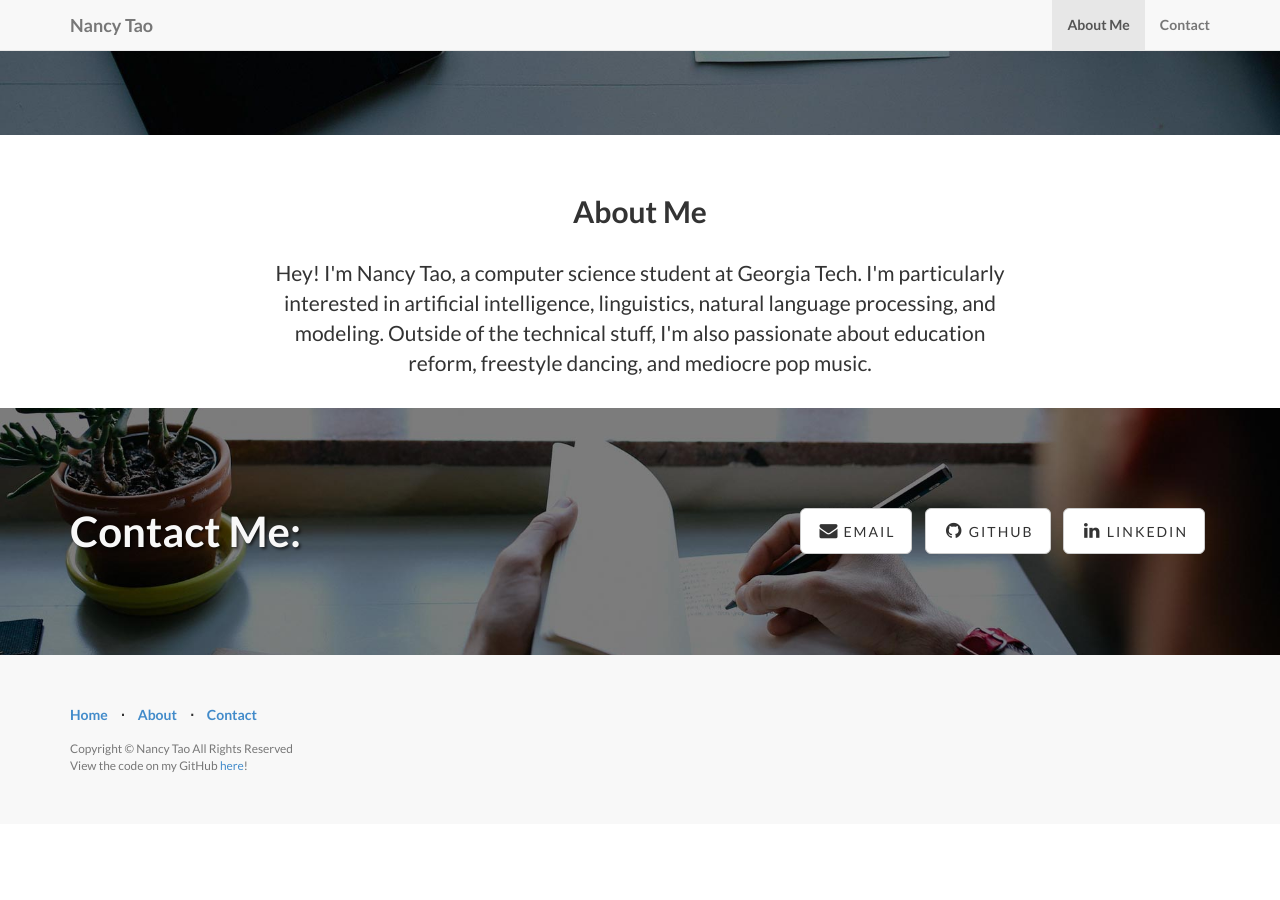
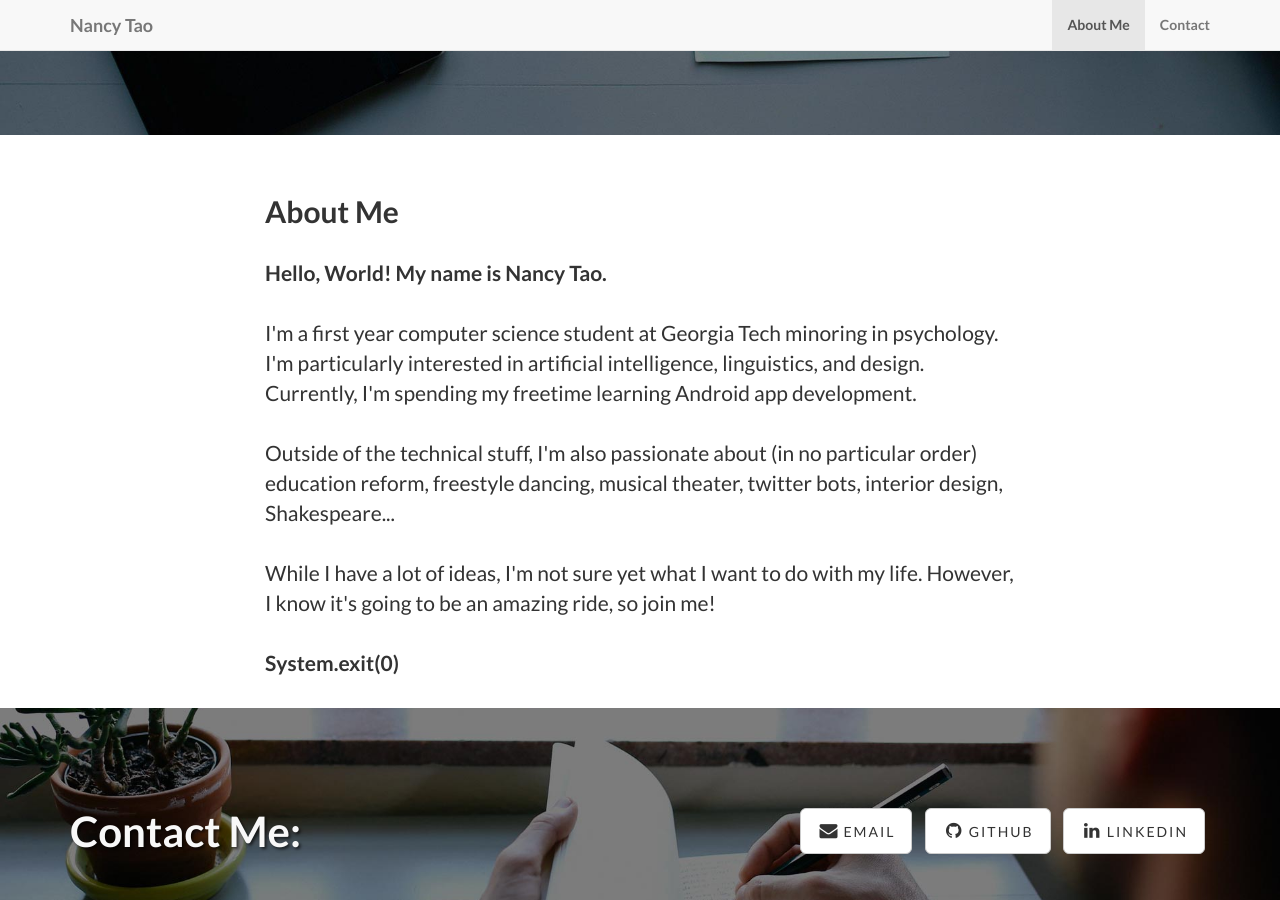
Before and after one commit to nancytao/nancytao.github.io, a Jekyll site: the page built from index.html, in a window 1280 px wide and 900 px high, scrolled down 642 px. Built offline with Jekyll 4.4.1, drawn with Linux system fonts in a browser that asks for light colours; before the commit the page ends 1466 px from its top, so only the background shows below that.

Commit message:
Updated about me with cute java references

```diff
--- a/_includes/about.html
+++ b/_includes/about.html
@@ -1,11 +1,19 @@
     <!-- About Section -->
-    <section id="about" class="container content-section text-center">
+    <section id="about" class="container content-section text-left">
         <div class="row">
             <div class="col-lg-8 col-lg-offset-2">
               <br/><br/>
               <h2>About Me</h2>
               <br/>
-                <p>Hey! I'm Nancy Tao, a computer science student at Georgia Tech. I'm particularly interested in artificial intelligence, linguistics, natural language processing, and modeling. Outside of the technical stuff, I'm also passionate about education reform, freestyle dancing, and mediocre pop music.</p>
+                <p><b>Hello, World! My name is Nancy Tao.</b>
+                  <br/><br/>
+                  I'm a first year computer science student at Georgia Tech minoring in psychology. I'm particularly interested in artificial intelligence, linguistics, and design. Currently, I'm spending my freetime learning Android app development.
+                  <br/><br/>
+                  Outside of the technical stuff, I'm also passionate about (in no particular order) education reform, freestyle dancing, musical theater, twitter bots, interior design, Shakespeare...
+                  <br/><br/>
+                  While I have a lot of ideas, I'm not sure yet what I want to do with my life. However, I know it's going to be an amazing ride, so join me!
+                  <br/><br/>
+                  <b>System.exit(0)</b></p>
                 <br/>
               </div>
         </div>
```
